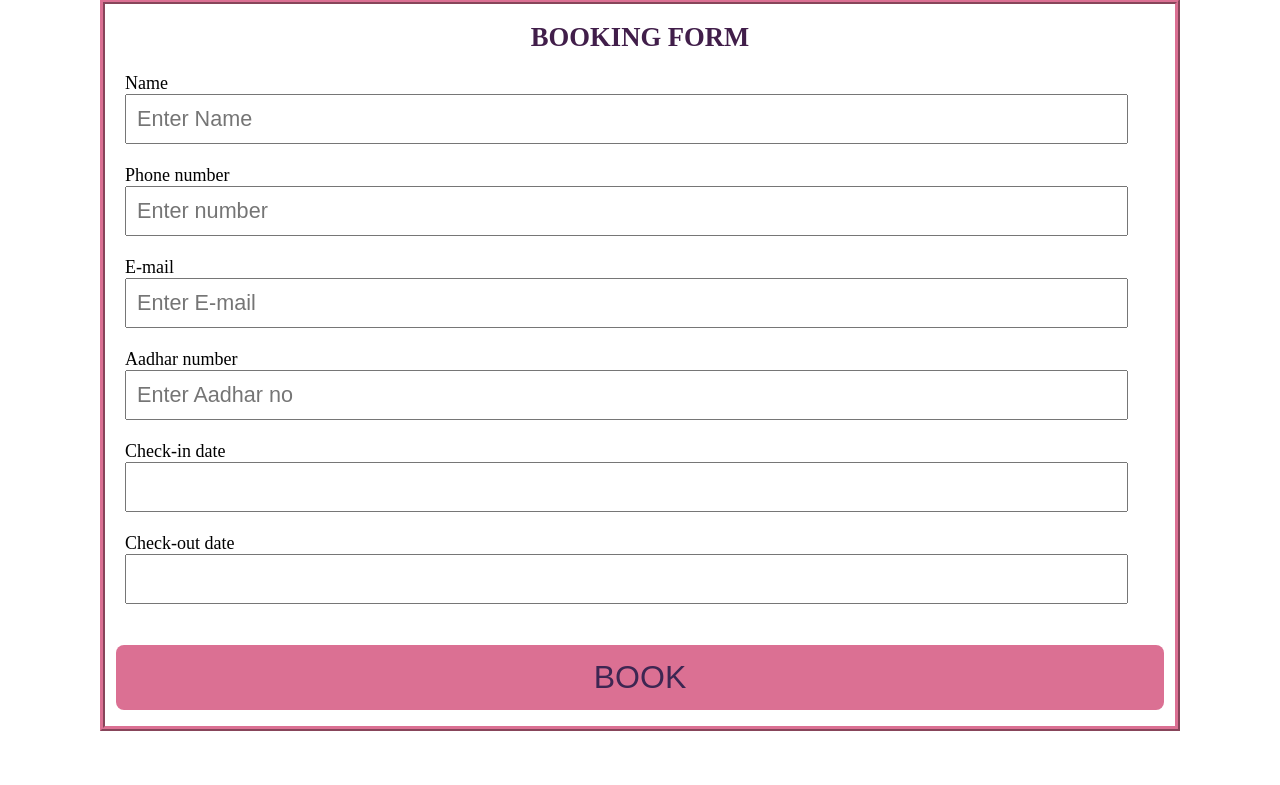
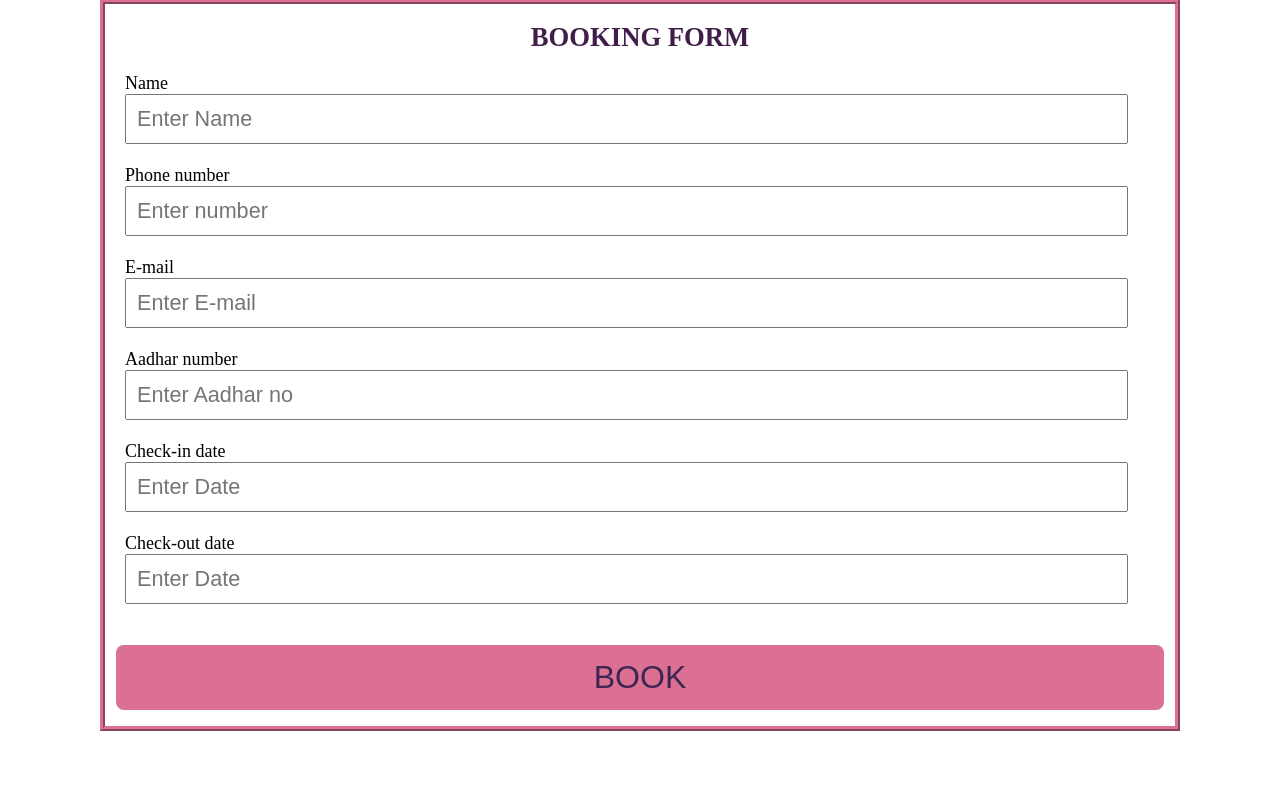
Before and after one commit to AahaSolutions1/HomestayProject, a PHP site: page /bookform.php in a window 1280 px wide. Shown: the part 101-886 px from the top of the page. Run offline with PHP 8.4, Linux system fonts and the light colour scheme.

Commit message:
bookform.php

```diff
--- a/bookform.php
+++ b/bookform.php
@@ -30,11 +30,11 @@
         <br/>
         <label for="checkin">Check-in date</label>
         <br/>
-        <input type="text" id="checkin" name="checkin" required>
+        <input type="text" id="checkin" name="checkin" placeholder="Enter Date" required>
         <br/>
         <label for="checkout">Check-out date</label>
         <br/>
-        <input type="text" id="checkout" name="checkout" required>
+        <input type="text" id="checkout" name="checkout" placeholder="Enter Date" required>
         <br/>
         </div>
         <button> BOOK</button><br/>
@@ -66,6 +66,7 @@
             font-size: larger;
             padding: 10px;
             display: flex;
+            font-family: "Nunito Sans",  sans-serif;
         }
 
         button{
--- a/popup.php
+++ b/popup.php
@@ -67,7 +67,7 @@
   <body>
     <div class="container">
     <div class="popup" id="popup">
-      <img src="tick-img1 (2).png">
+      <img src="tick-img.png">
       <h1>Success</h1>
       <p>Your booking is successful</p>
       <a href="bookform.php">
```
